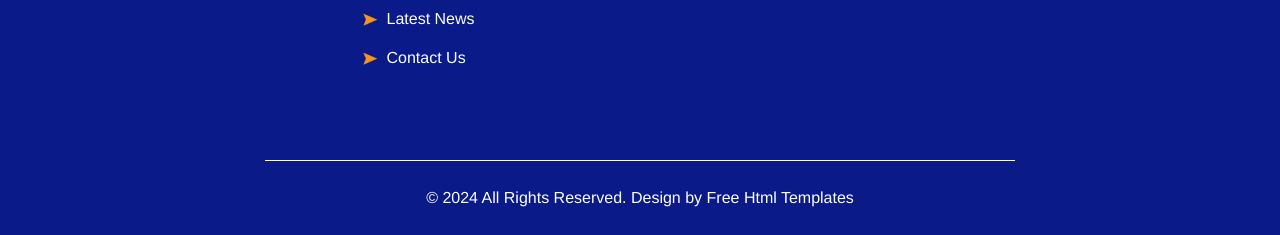
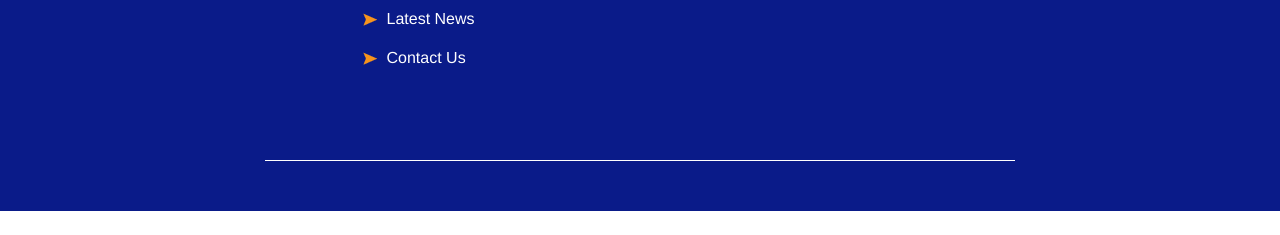
Before and after one commit to Shu12388y/agencyWebsite3, a plain HTML site: page about.html in a window 1280 px wide. Shown: the part 980-1215 px from the top of the page. After the commit the page ends 1191 px from the top, so only its background shows below. Drawn offline with nearby package versions, Linux system fonts and the light colour scheme; some packages are replaced by stand-ins of ours; a script that the page names is missing.

Commit message:
Update about.html

```diff
--- a/about.html
+++ b/about.html
@@ -255,8 +255,6 @@
       <div class="row">
         <div class="col-md-8 mx-auto">
           <p>
-            &copy; <span id="displayYear"></span> All Rights Reserved. Design by
-            <a href="https://html.design/">Free Html Templates</a>
           </p>
         </div>
       </div>
```
